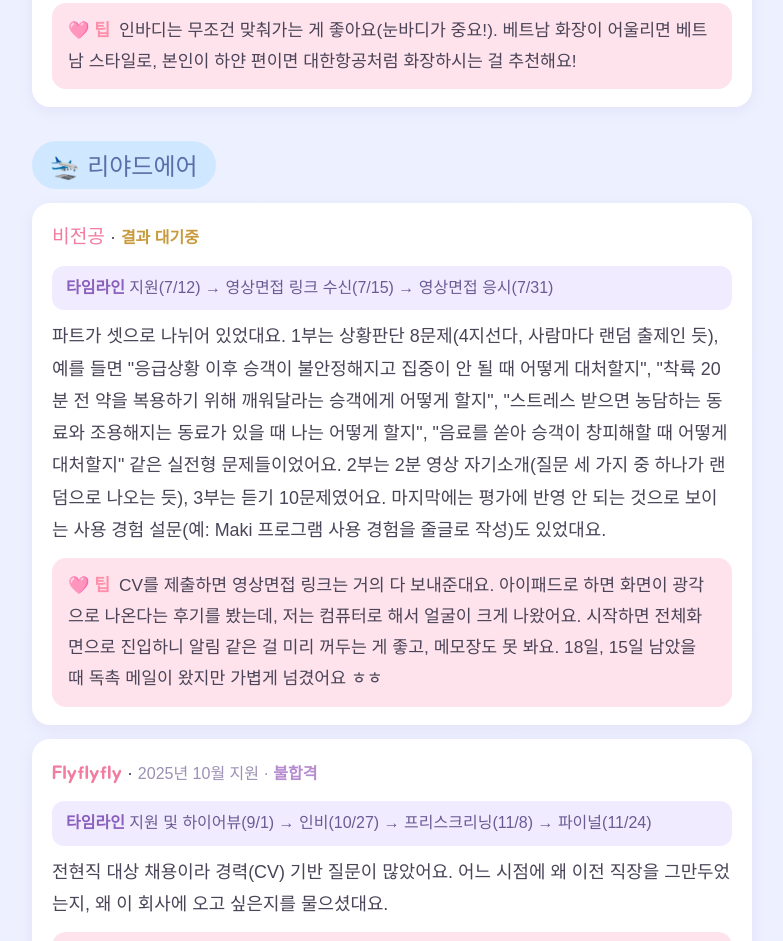
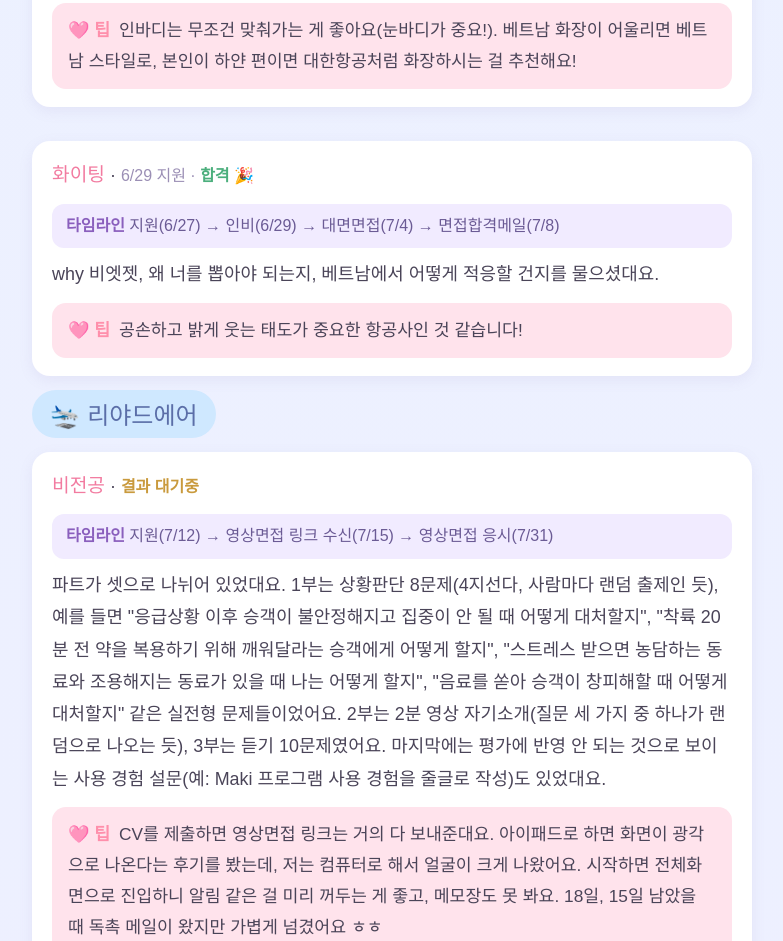
Before and after one commit to crewjob-reviews/Open_Reviews, a plain HTML site: page full.html in a window 1280 px wide. Shown: the part 3771-4712 px from the top of the page, without its empty margins (248-1031 px from the left). Drawn offline with Linux system fonts and the light colour scheme; a web font is replaced by a local one.

Commit message:
Update full.html

```diff
--- a/full.html
+++ b/full.html
@@ -241,7 +241,12 @@ h1 {
       <div class="tip"><span class="heart-label">🩷 팁</span> 인바디는 무조건 맞춰가는 게 좋아요(눈바디가 중요!). 베트남 화장이 어울리면 베트남 스타일로, 본인이 하얀 편이면 대한항공처럼 화장하시는 걸 추천해요!</div>
     </div>
   </div>
-
+<div class="card">
+      <span class="name">화이팅</span> · <span class="meta">6/29 지원 · <span class="result pass">합격 🎉</span></span>
+      <div class="timeline"><b>타임라인</b> 지원(6/27) → 인비(6/29) → 대면면접(7/4) → 면접합격메일(7/8)</div>
+      <div class="story">why 비엣젯, 왜 너를 뽑아야 되는지, 베트남에서 어떻게 적응할 건지를 물으셨대요.</div>
+      <div class="tip"><span class="heart-label">🩷 팁</span> 공손하고 밝게 웃는 태도가 중요한 항공사인 것 같습니다!</div>
+    </div>
   <!-- 5. 리야드에어 -->
   <div class="airline">
     <div class="airline-title">🛬 리야드에어</div>
```
